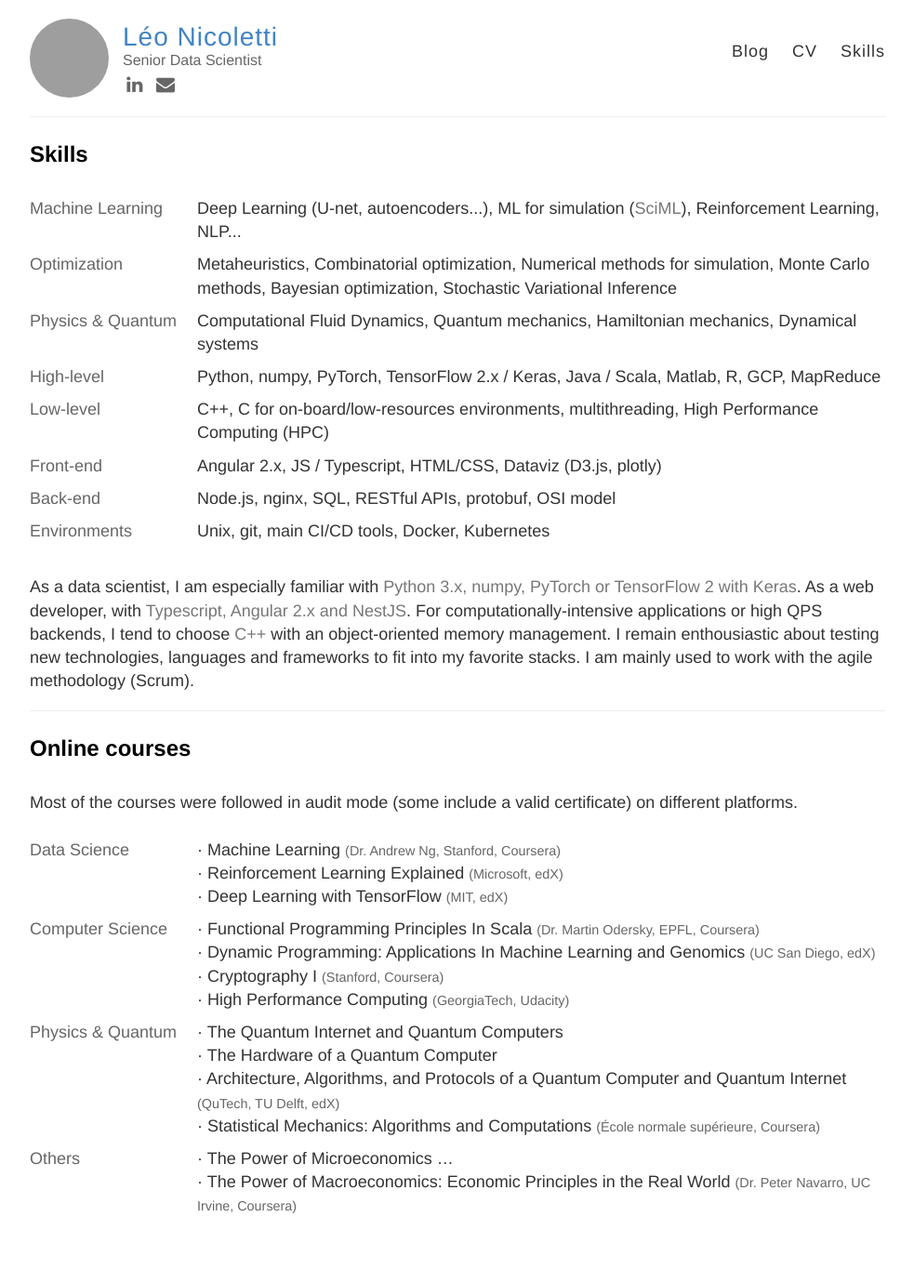
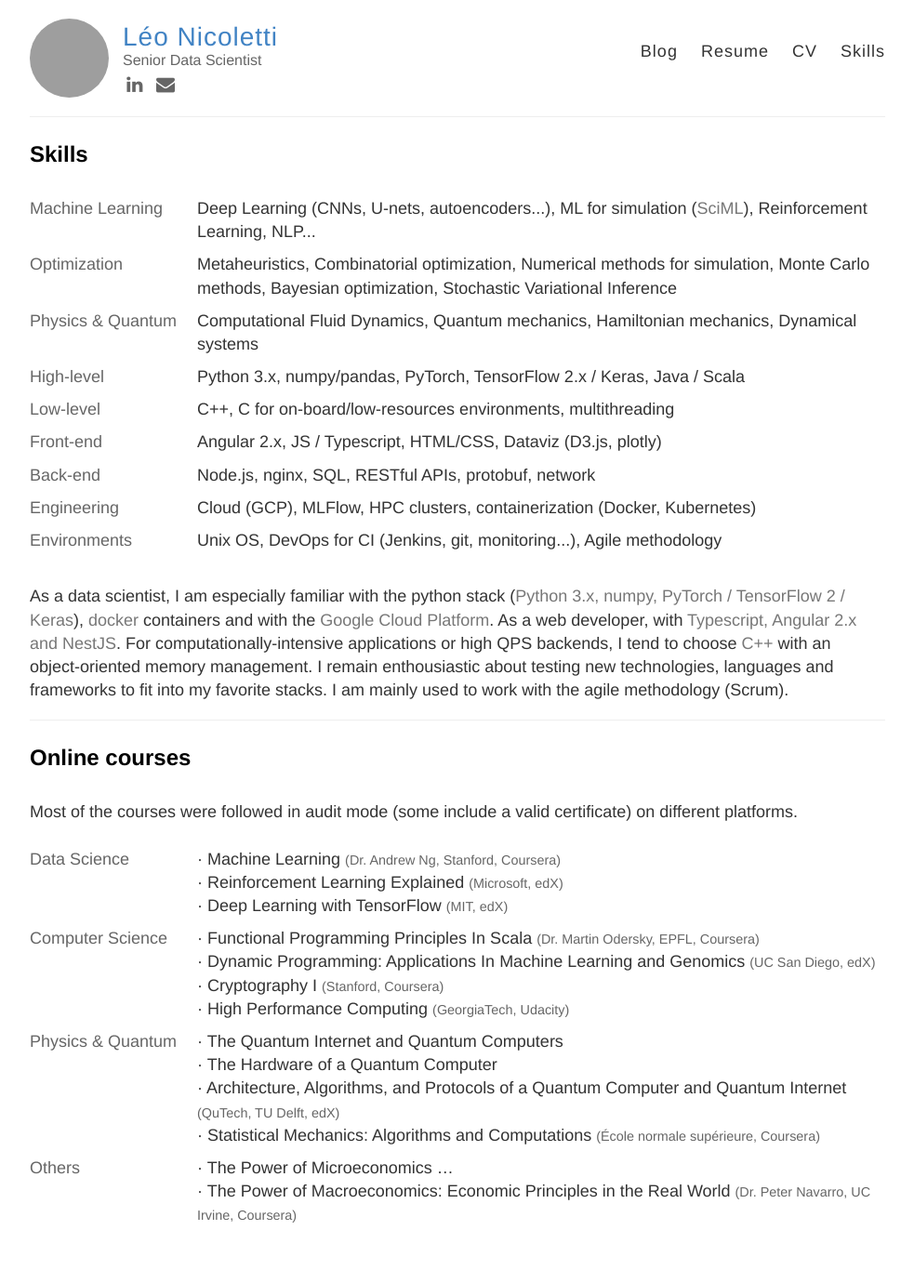
Before and after one commit to leonicoletti/leonicoletti.github.io, a Jekyll site: the page built from skills.html, in a window 1280 px wide. Shown: the whole page at 93% size, without its empty margins (148-1131 px from the left). Built offline with Jekyll 4.4.1, drawn with Linux system fonts in a browser that asks for light colours; grey boxes are pictures that could not be loaded.

Commit message:
Updated CV (with Bull XP)

```diff
--- a/_layouts/default.html
+++ b/_layouts/default.html
@@ -47,7 +47,7 @@
 
           <nav>
             <a href="{{ site.baseurl }}/blog">Blog</a>
-            <!-- <a href="{{ site.baseurl }}/pdf/LeoNicoletti.pdf" target="_blank" rel="noopener noreferrer">Resume</a>  -->
+            <a href="{{ site.baseurl }}/pdf/LeoNicoletti.pdf" target="_blank" rel="noopener noreferrer">Resume</a>
             <a href="{{ site.baseurl }}/curriculum">CV</a>
             <a href="{{ site.baseurl }}/skills">Skills</a>
           </nav>
--- a/curriculum.html
+++ b/curriculum.html
@@ -99,7 +99,7 @@
     <h2>Personal interests</h2>
 
     <p>I practice mountaineering, rock-climbing, trail/running and martial arts. I also have a specific interest for history, cultures and languages. I speak fluent French and English.</p>
-    <p>I have a special interest for linguistics, especially the Germanic and Romance language families. As a side project on my spare time, I work on a comparative linguistics web app.</p>
+    <p>I have a special interest for linguistics, especially the Germanic and Romance language families. As a side project, I worked on a comparative linguistics web app.</p>
 
   </div>
 </article>
--- a/index.html
+++ b/index.html
@@ -6,7 +6,7 @@
 
   <div class="entry">
 
-    <p>I am a data scientist and research engineer based in France. I have a strong interest in all AI-related fields, especially Bayesian inference and the emerging quantum information science. I graduated from the Grenoble Institute of Technology (Ensimag) in 2016 and have been working as a research engineer, a full stack developer and a data scientist since.</p>
+    <p>I am a data scientist and research engineer based in France (near Lyon). I have a strong interest in all AI-related fields. I graduated from the Grenoble Institute of Technology (Ensimag) in 2016 and have been working as a research engineer, a full stack developer and a data scientist since.</p>
 
     <div class="timeline-container">
 
--- a/skills.html
+++ b/skills.html
@@ -10,7 +10,7 @@
 
     <div class="row">
       <div class="column-left">Machine Learning</div>
-      <div class="column-right">Deep Learning (U-net, autoencoders...), ML for simulation (<span class="highlighted">SciML</span>), Reinforcement Learning, NLP...</div>
+      <div class="column-right">Deep Learning (CNNs, U-nets, autoencoders...), ML for simulation (<span class="highlighted">SciML</span>), Reinforcement Learning, NLP...</div>
     </div>
     <div class="row">
       <div class="column-left">Optimization</div>
@@ -22,11 +22,11 @@
     </div>
     <div class="row">
       <div class="column-left">High-level</div>
-      <div class="column-right">Python, numpy, PyTorch, TensorFlow 2.x / Keras, Java / Scala, Matlab, R, GCP, MapReduce</div>
+      <div class="column-right">Python 3.x, numpy/pandas, PyTorch, TensorFlow 2.x / Keras, Java / Scala</div>
     </div>
     <div class="row">
       <div class="column-left">Low-level</div>
-      <div class="column-right">C++, C for on-board/low-resources environments, multithreading, High Performance Computing (HPC)</div>
+      <div class="column-right">C++, C for on-board/low-resources environments, multithreading</div>
     </div>
     <div class="row">
       <div class="column-left">Front-end</div>
@@ -34,14 +34,18 @@
     </div>
     <div class="row">
       <div class="column-left">Back-end</div>
-      <div class="column-right">Node.js, nginx, SQL, RESTful APIs, protobuf, OSI model</div>
+      <div class="column-right">Node.js, nginx, SQL, RESTful APIs, protobuf, network</div>
+    </div>
+    <div class="row">
+      <div class="column-left">Engineering</div>
+      <div class="column-right">Cloud (GCP), MLFlow, HPC clusters, containerization (Docker, Kubernetes)</div>
     </div>
     <div class="row">
       <div class="column-left">Environments</div>
-      <div class="column-right">Unix, git, main CI/CD tools, Docker, Kubernetes</div>
+      <div class="column-right">Unix OS, DevOps for CI (Jenkins, git, monitoring...), Agile methodology</div>
     </div>
 
-    <br><p>As a data scientist, I am especially familiar with <span class="highlighted">Python 3.x, numpy, PyTorch or TensorFlow 2 with Keras</span>. As a web developer, with <span class="highlighted">Typescript, Angular 2.x and NestJS</span>. For computationally-intensive applications or high QPS backends, I tend to choose <span class="highlighted">C++</span> with an object-oriented memory management. I remain enthousiastic about testing new technologies, languages and frameworks to fit into my favorite stacks. I am mainly used to work with the agile methodology (Scrum).</p>
+    <br><p>As a data scientist, I am especially familiar with the python stack (<span class="highlighted">Python 3.x, numpy, PyTorch / TensorFlow 2 / Keras</span>), <span class="highlighted">docker</span> containers and with the <span class="highlighted">Google Cloud Platform</span>. As a web developer, with <span class="highlighted">Typescript, Angular 2.x and NestJS</span>. For computationally-intensive applications or high QPS backends, I tend to choose <span class="highlighted">C++</span> with an object-oriented memory management. I remain enthousiastic about testing new technologies, languages and frameworks to fit into my favorite stacks. I am mainly used to work with the agile methodology (Scrum).</p>
 
     <div class="separator"></div>
     <h2>Online courses</h2><br>
```
Also changed, not shown: Resume/nicoletl.png (added), 8 other files.
